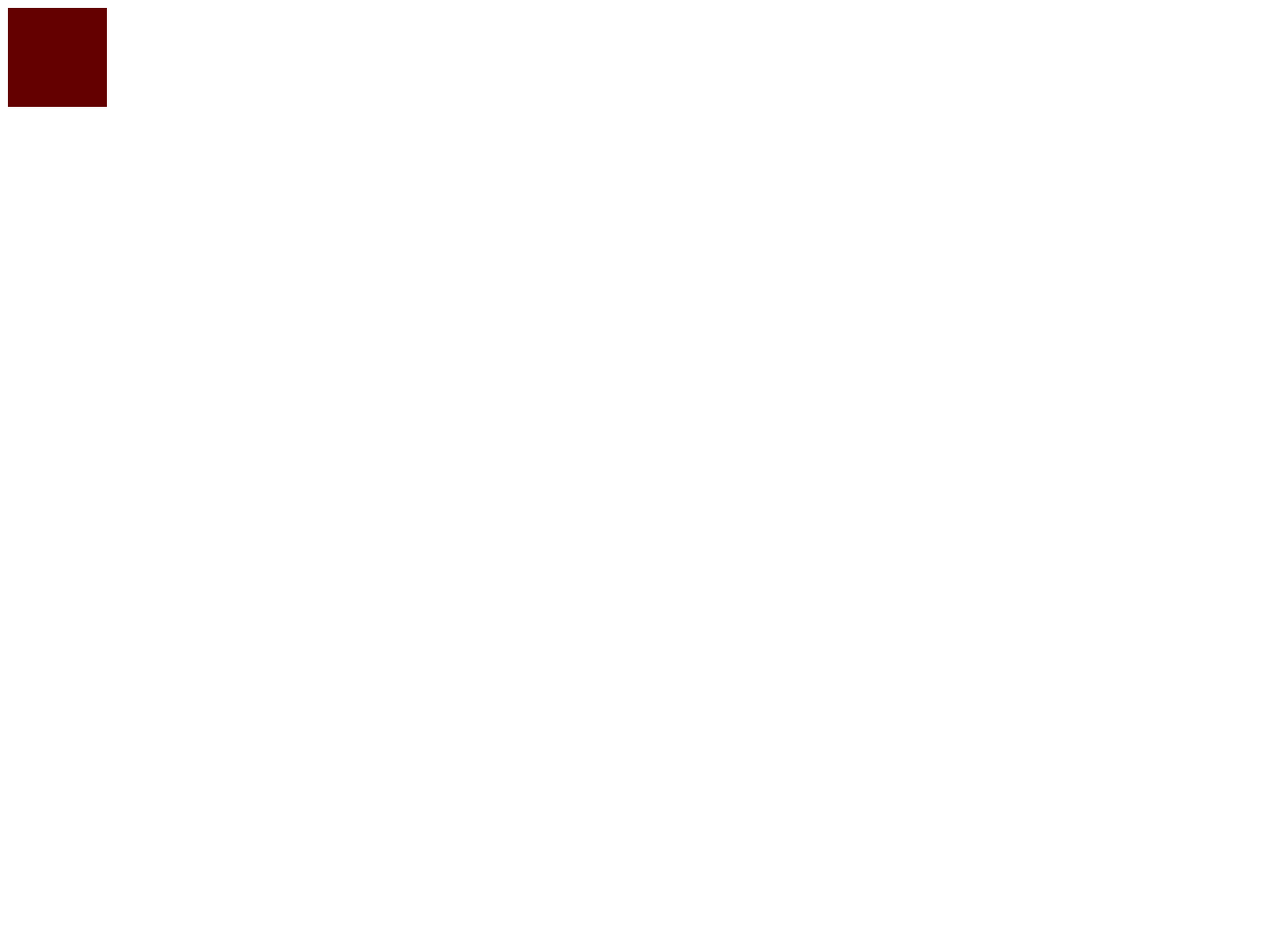
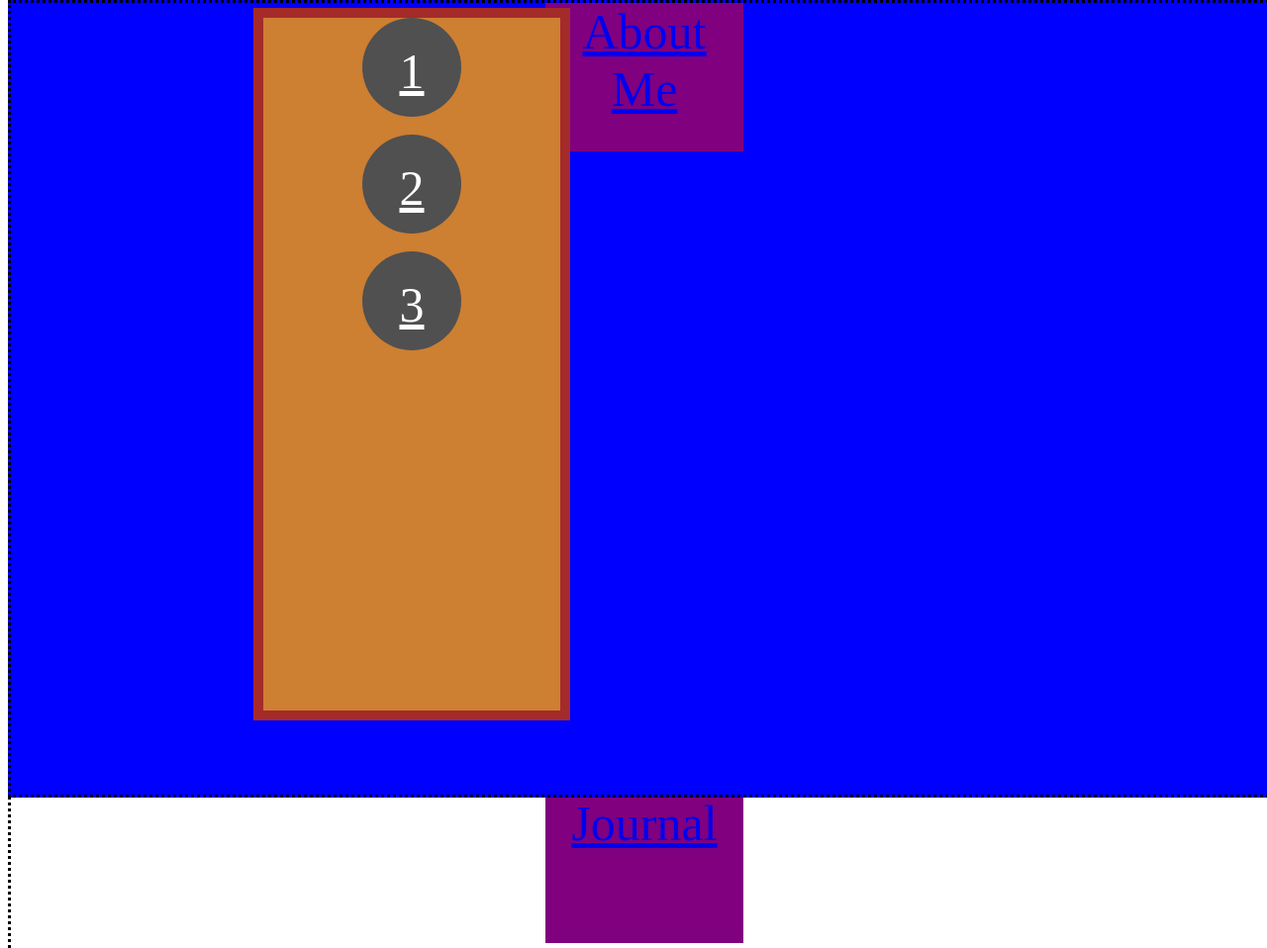
Before and after one commit to c25mg2/c25mg2.github.io, a plain HTML site: page index.html in a window 1280 px wide. Shown: the top 958 px of the page at 99% size. Before the commit the page ends 800 px from the top, so only its background shows below. Drawn offline with Linux system fonts and the light colour scheme.

Commit message:
adding basic idea

```diff
--- a/index.html
+++ b/index.html
@@ -1,23 +1,140 @@
 <!DOCTYPE html>
 <html>
+
 <head>
 
-<style type="text/css">
+	<style type="text/css">
 
-	#miles{
-		width: 100px;
-		height: 100px;
-		background-color:rgb(100,0,0);
+		#panel{
+			position: fixed;
+			left: 20%;
+			width: 300px;
+			height: 700px;
+			background-color: #cd7f32;
+			border: 10px solid brown;
+			z-index: 1;
 
-	}
+		}
+		.button{
+			width:100px;
+			height: 75px;
+			border-radius: 50%;
+			background-color: rgb(80,80,80);
+			color: white;
+			text-align: center;
+			padding-top: 25px;
+			font-size: 50px;
+		}
 
-</style>
+		section{
+			width: 100%;
+			height: 800px;
+			/*background-color: blue;*/
+			/*background-image: url(testImage.png);*/
+			position: absolute;
+			z-index: 0;
+			border: dotted;
+		}
 
+		.bookmark{
+			color: white;
+		}
+
+		.bookmark:hover{
+			color: yellow;
+		}
+
+		.linkBox{
+			width: 200px;
+			height: 150px;
+			background-color: purple;
+			font-size: 50px;
+		}
+		#aboutMe{
+			top: 0px;
+			background-color: blue;
+		}
+
+		#journal{
+			top: 800px;
+			background-color: white;
+		}
+
+		#projects{
+			top: 1600px;
+			background-color: green;
+		}
+
+		/*#b1:hover{
+			color: yellow;
+			About Me
+		}
+		#b2:hover{
+			color: yellow;
+			About Me
+		}
+		#b3:hover{
+			color: yellow;
+			About Me
+		}*/
+
+	</style>
 </head>
 
 <body>
-<div id="miles">
 
-</div>
+	<div id="panel">
+
+		<center>
+
+		<div id = "b1" class = "button">
+			<a class="bookmark" href="#aboutMe">1</a>
+		</div>
+
+		<br>
+
+		<div id = "b2" class = "button">
+			<a class="bookmark" href="#journal">2</a>
+		</div>
+
+		<br>
+
+		<div id = "b3" class = "button">
+			<a class="bookmark" href="#projects">3</a>
+		</div>
+
+		</center>
+
+	</div>
+
+	<section id = journal>
+		<center>
+			<div class = "linkBox">
+			<a href="journal.html">
+				Journal
+			</a>
+		</div>
+		</center>
+	</section>
+
+	<section id = projects>
+		<center>
+			<div class = "linkBox">
+			<a href="projects.html">
+				Projects
+			</a>
+		</div>
+	</center>
+	</section>
+
+	<section id = aboutMe>
+		<center>
+			<div class = "linkBox">
+			<a href="aboutMe.html">
+				About Me
+			</a>
+		</div>
+		</center>
+	</section>
 </body>
 </html>
```
Also changed, not shown: codesketch2.html (added, +23 -0 lines), journal.html (added, +22 -0 lines), aboutMe.html (added), projects.html (added), testImage.png (added), 1 other file.
